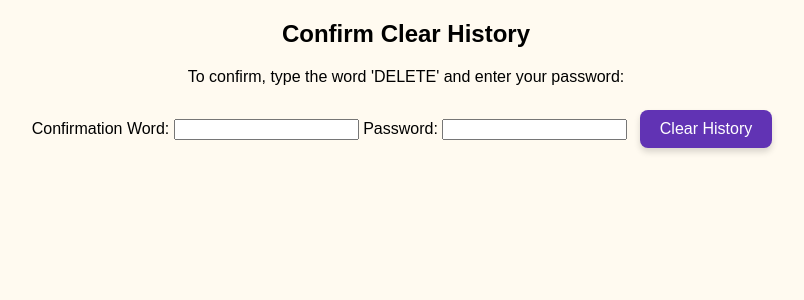
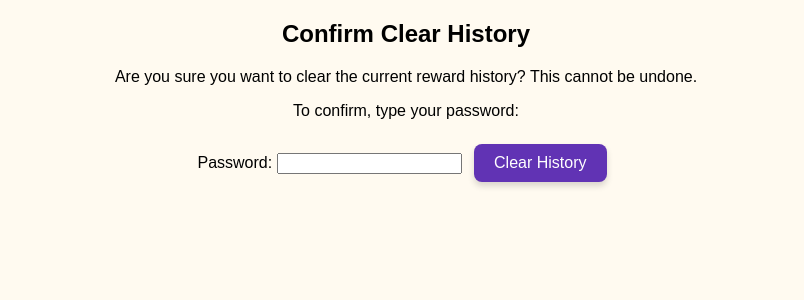
Before and after one commit to mimi2626/rewarder, a Flask app: page /clear_confirm in a window 1280 px wide. Shown: the top 300 px of the page, without its empty margins (234-1038 px from the left). Run offline with Flask 3, Linux system fonts and the light colour scheme; some web fonts are replaced.

Commit message:
confirm with password only

```diff
--- a/app.py
+++ b/app.py
@@ -85,7 +85,7 @@ def clear_history():
         return redirect("/history")
     else:
         # Invalid confirmation, re-render the form with an error
-        error_message = "Invalid confirmation word or password."
+        error_message = "Invalid password."
         return render_template("clear_confirm.html", error=error_message)
 
 
--- a/templates/clear_confirm.html
+++ b/templates/clear_confirm.html
@@ -11,16 +11,14 @@
 <body>
     <form action="/clear" method="post">
         <h2>Confirm Clear History</h2>
-        <p>To confirm, type the word 'DELETE' and enter your password:</p>
-
-        <label for="confirm_word">Confirmation Word:</label>
-        <input type="text" id="confirm_word" name="confirm_word" required>
+        <p>Are you sure you want to clear the current reward history? This cannot be undone.</p>
+        <p>To confirm, type your password:</p>
 
         <label for="password">Password:</label>
         <input type="password" id="password" name="password" required>
 
         {% if error %}
-        <p style="color:red;">{{ error }}</p>
+        <p>{{ error }}</p>
         {% endif %}
 
         <button type="submit">Clear History</button>
```
